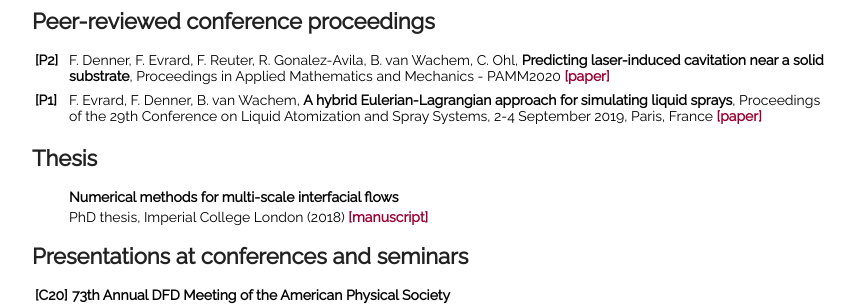
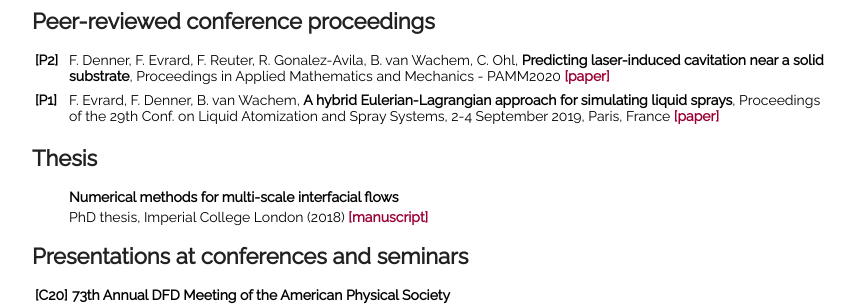
Before and after one commit to fabienevrard/fabienevrard.github.io, a Jekyll site: the page built from publications/index.html, in a window 1280 px wide. Shown: the part 596-902 px from the top of the page, without its empty margins (208-1065 px from the left). Built offline with Jekyll 4.4.1, drawn with Linux system fonts in a browser that asks for light colours.

Commit message:
Update index.html

```diff
--- a/publications/index.html
+++ b/publications/index.html
@@ -82,7 +82,7 @@ volume fractions using parabolic reconstruction on two-dimensional unstructured
 		 <tr><td></td><td></td></tr>
 		 <tr>
 			 <td><b>[P1]</b></td>
-			 <td>F. Evrard, F. Denner, B. van Wachem, <b>A hybrid Eulerian-Lagrangian approach for simulating liquid sprays</b>, Proceedings of the 29th Conference on Liquid Atomization and Spray Systems, 2-4 September 2019, Paris, France <b><a href="https://ilass19.sciencesconf.org/243747">[paper]</a></b></td>
+			 <td>F. Evrard, F. Denner, B. van Wachem, <b>A hybrid Eulerian-Lagrangian approach for simulating liquid sprays</b>, Proceedings of the 29th Conf. on Liquid Atomization and Spray Systems, 2-4 September 2019, Paris, France <b><a href="https://ilass19.sciencesconf.org/243747">[paper]</a></b></td>
 		 </tr>
 		 <tr><td></td><td></td></tr>
 	</table>
```
